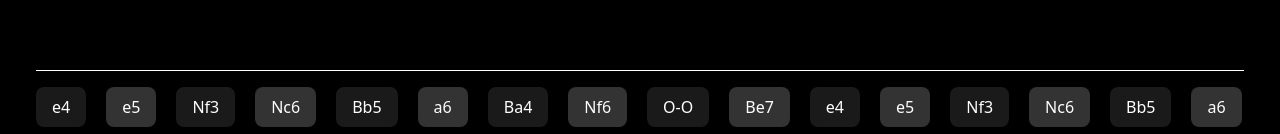
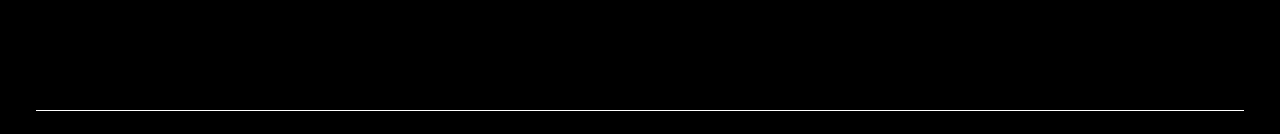
Before and after one commit to Zeynep-2525/Chess-Ai-Coach, a React (Vite) app: page / in a window 1280 px wide. Shown: the part 663-797 px from the top of the page. Built offline with nearby package versions, Linux system fonts and the light colour scheme.

Commit message:
Oynanan hamleler history verileri ile gerçek zamanlı güncelleniyor

```diff
--- a/src/components/ChessboardComponent.jsx
+++ b/src/components/ChessboardComponent.jsx
@@ -24,6 +24,7 @@ const ChessboardComponent = forwardRef((props, ref) => {
   useImperativeHandle(ref, () => ({
     resetGame,
     undoMove,
+    getHistory: () => history,
   }));
 
   function onDrop(sourceSquare, targetSquare, piece) {
@@ -45,7 +46,11 @@ const ChessboardComponent = forwardRef((props, ref) => {
         console.log("Hamle başarılı, board güncelleniyor");
         setGame(gameCopy);
 
-        setHistory(prevHistory => [...prevHistory, {from: sourceSquare, to:targetSquare}]); //hamle yaptıkça history güncellenecek- ...prevHistory bu arrayin tüm elemanları kullanılacak demek(spread operatörü)
+        const newHistory = [...history, {from: sourceSquare, to:targetSquare, san:move.san}];
+
+        setHistory(prevHistory => [...prevHistory, {from: sourceSquare, to:targetSquare, san:move.san}]); //hamle yaptıkça history güncellenecek- ...prevHistory bu arrayin tüm elemanları kullanılacak demek(spread operatörü)
+
+        if(props.onHistoryChange) props.onHistoryChange(newHistory);
 
         return true;
       } else {
--- a/src/pages/Home.jsx
+++ b/src/pages/Home.jsx
@@ -4,7 +4,8 @@ import ChessboardComponent from "../components/ChessboardComponent";
 
 function Home() {
   const [showSplash, setShowSplash] = useState(true);
-  const chessRef = useRef(null); // ChessboardComponent'e ref
+  const chessRef = useRef(null);
+  const [history, setHistory] = useState([]);
 
   useEffect(() => {
     const timer = setTimeout(() => setShowSplash(false), 3000);
@@ -25,16 +26,14 @@ function Home() {
         <button>Hint</button>
         <button>Options</button>
         <button>Openings</button>
-        <button onClick={() => chessRef.current && chessRef.current.resetGame()}>
-          Reset
-        </button>
+        <button onClick={() => chessRef.current && chessRef.current.resetGame()}>Reset</button>
         <button onClick={() => chessRef.current && chessRef.current.undoMove()}>Undo</button>
       </div>
 
       <div className="game-area">
         <div className="board">
           <div className="chess-container">
-            <ChessboardComponent ref={chessRef} />
+            <ChessboardComponent ref={chessRef} onHistoryChange={setHistory} />
           </div>
         </div>
 
@@ -43,39 +42,13 @@ function Home() {
         </div>
       </div>
 
-
       <div className="scrollable-bar">
-        <div className="move">e4</div>
-        <div className="move">e5</div>
-        <div className="move">Nf3</div>
-        <div className="move">Nc6</div>
-        <div className="move">Bb5</div>
-        <div className="move">a6</div>
-        <div className="move">Ba4</div>
-        <div className="move">Nf6</div>
-        <div className="move">O-O</div>
-        <div className="move">Be7</div>
-        <div className="move">e4</div>
-        <div className="move">e5</div>
-        <div className="move">Nf3</div>
-        <div className="move">Nc6</div>
-        <div className="move">Bb5</div>
-        <div className="move">a6</div>
-        <div className="move">Ba4</div>
-        <div className="move">Nf6</div>
-        <div className="move">O-O</div>
-        <div className="move">Be7</div><div className="move">e4</div>
-        <div className="move">e5</div>
-        <div className="move">Nf3</div>
-        <div className="move">Nc6</div>
-        <div className="move">Bb5</div>
-        <div className="move">a6</div>
-        <div className="move">Ba4</div>
-        <div className="move">Nf6</div>
-        <div className="move">O-O</div>
-        <div className="move">Be7</div>
+        {history.map((move, index) => (
+          <div key={index} className="move">
+            {move.from} → {move.to} ({move.san})
+          </div>
+        ))}
       </div>
-
     </div>
   );
 }
```
